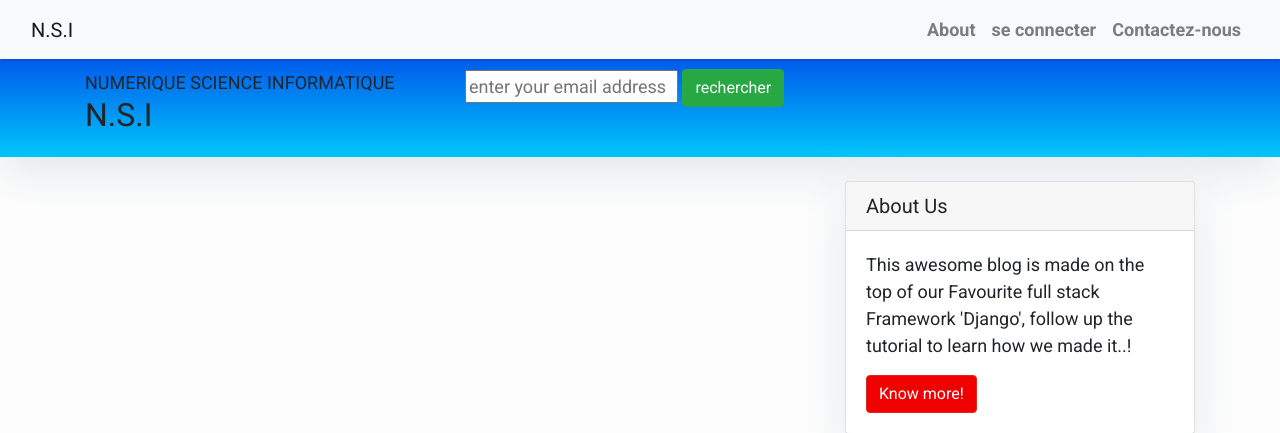
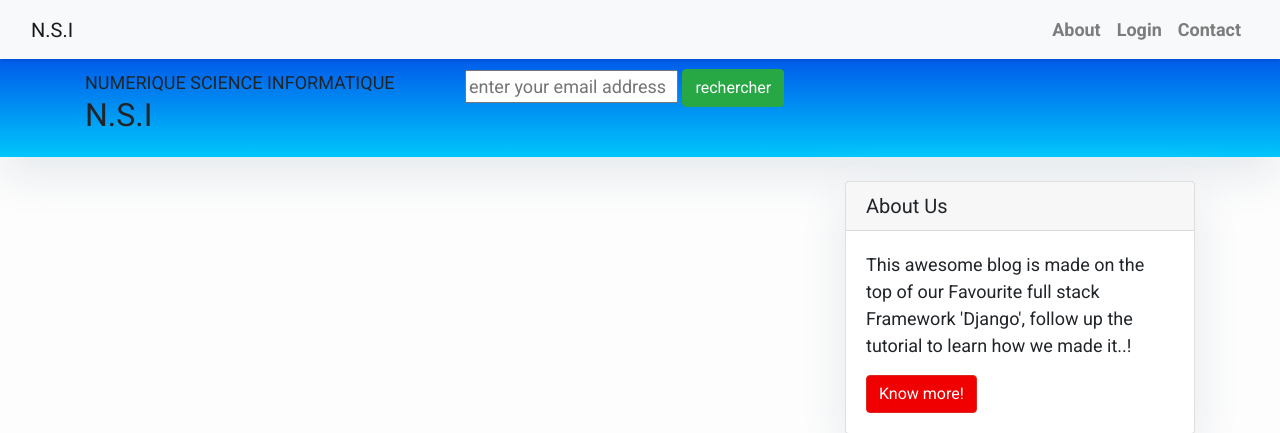
Before and after one commit to noumou2019/projets_nsi, a Django app: page / in a window 1280 px wide. Shown: the top 433 px of the page. Run offline with Django 3.2, Linux system fonts and the light colour scheme; data that the repository does not hold is empty; some libraries are stand-ins or nearby versions.

```diff
--- a/templates/base.html
+++ b/templates/base.html
@@ -73,14 +73,14 @@
               <a
                 class="nav-link text-black font-weight-bold"
                 href="#"
-                >se connecter</a
+                >Login</a
               >
             </li>
             <li class="nav-item text-black">
               <a
                 class="nav-link text-black font-weight-bold"
                 href="#"
-                >Contactez-nous</a
+                >Contact</a
               >
             </li>
           </ul>
```
